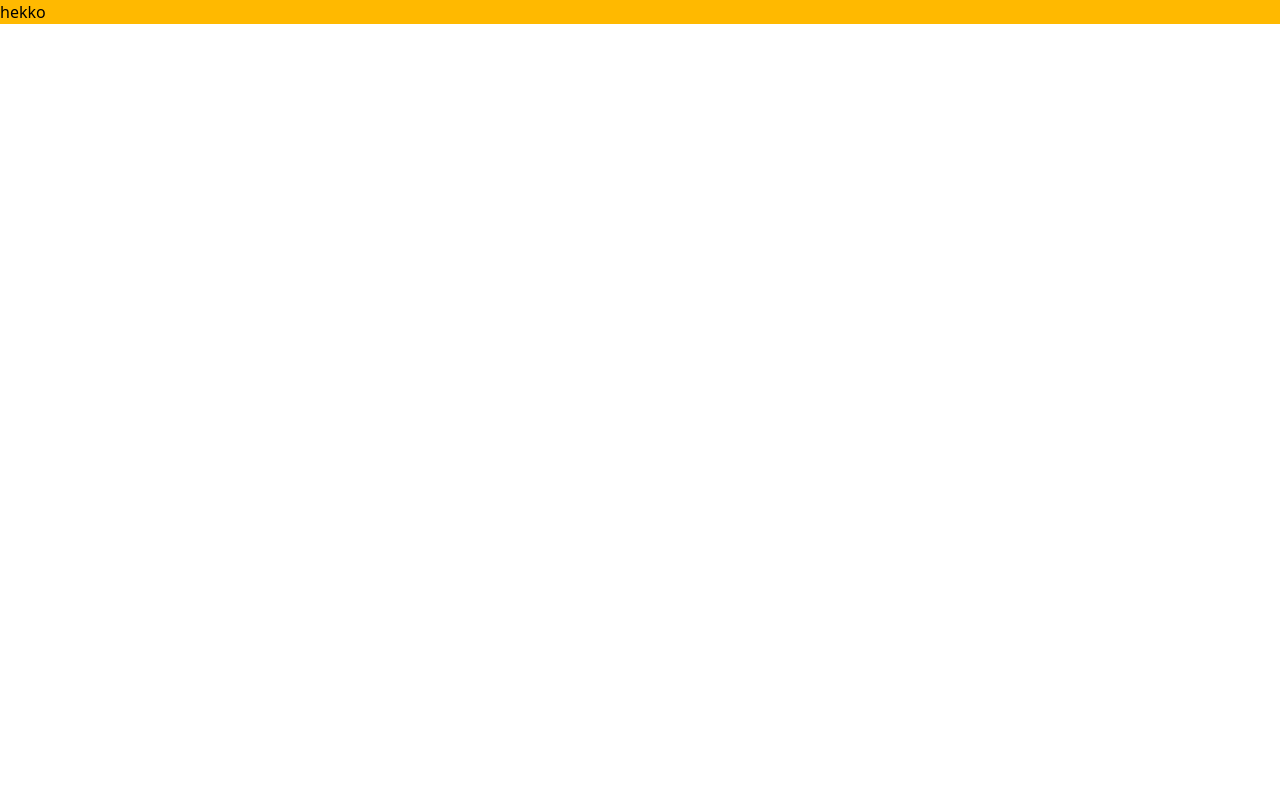
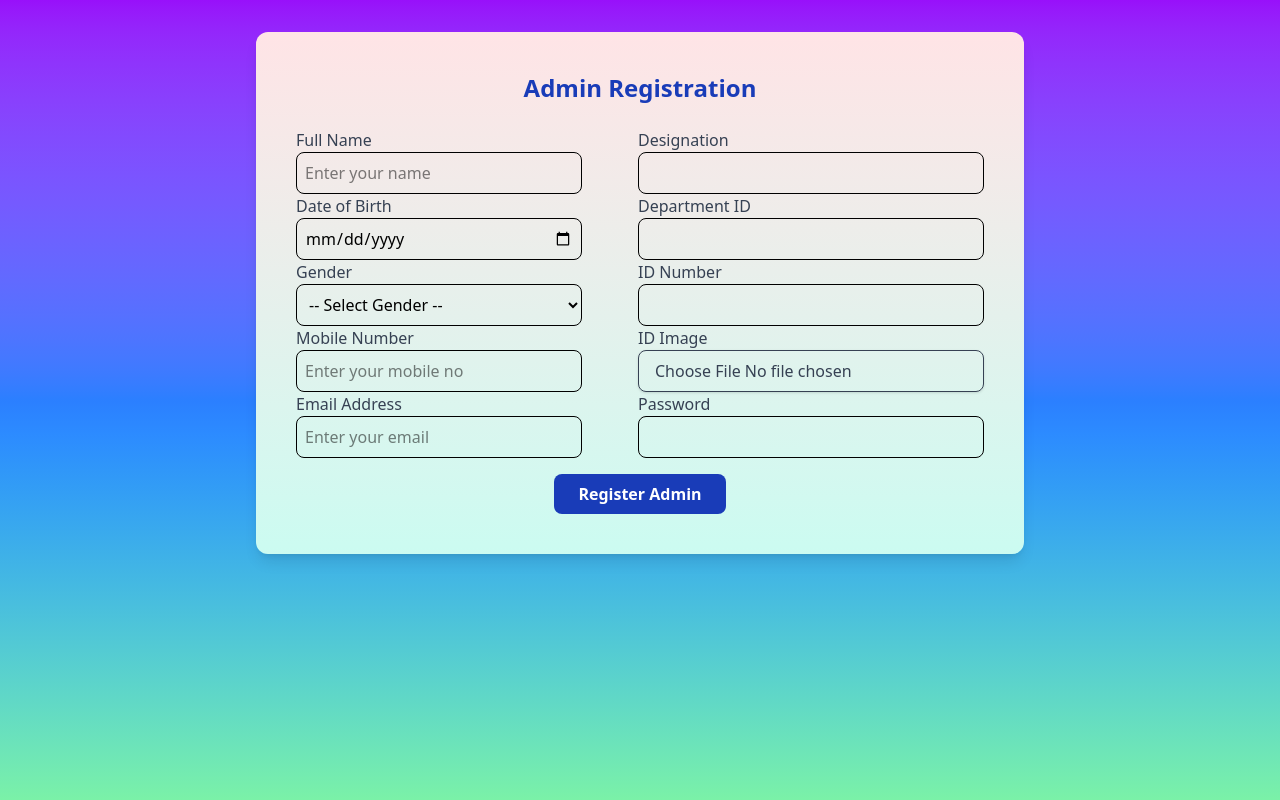
Before and after one commit to 01Ranjan/SGPI, a React (Vite) app in the folder client/: page / in a window 1280 px wide. Built offline with nearby package versions, Linux system fonts and the light colour scheme.

Commit message:
signup page done

```diff
--- a/client/src/App.jsx
+++ b/client/src/App.jsx
@@ -1,13 +1,14 @@
 import { useState } from 'react'
 import reactLogo from './assets/react.svg'
 import viteLogo from '/vite.svg'
+import Signup from './pages/Signup'
 
 function App() {
   const [count, setCount] = useState(0)
 
   return (
     <>
-      <div className="bg-amber-400">hekko</div>
+     <Signup/>
     </>
   )
 }
--- a/client/src/index.css
+++ b/client/src/index.css
@@ -1 +1,5 @@
 @import "tailwindcss";
+
+body {
+  @apply bg-gradient-to-t from-green-300 via-blue-500 to-purple-600 min-h-screen;
+}
--- /dev/null
+++ b/client/src/pages/Signup.jsx
@@ -0,0 +1,208 @@
+import React, { useState } from "react";
+
+export default function Signup() {
+  const [formData, setFormData] = useState({
+    fullName: "",
+    dob: "",
+    gender: "",
+    mobile: "",
+    email:"",
+    address: "",
+    designation: "",
+    idNumber: "",
+    idImage: null,
+    password: "",
+    departmentId: "",
+  });
+
+  const handleChange = (e) => {
+    const { name, value, files } = e.target;
+    if (files) {
+      setFormData({ ...formData, [name]: files[0] });
+    } else {
+      setFormData({ ...formData, [name]: value });
+    }
+  };
+
+  const handleSubmit = (e) => {
+    e.preventDefault();
+
+    // prepare form data for sending (for file upload)
+    const formDataToSend = new FormData();
+    Object.keys(formData).forEach((key) => {
+      formDataToSend.append(key, formData[key]);
+    });
+
+    // example POST request
+    fetch("/api/admin/register", {
+      method: "POST",
+      body: formDataToSend,
+    })
+      .then((res) => res.json())
+      .then((data) => console.log("Registration successful:", data))
+      .catch((err) => console.error("Error:", err));
+  };
+
+  return (
+    <div className="  flex items-center justify-center p-8">
+      <div className="bg-gradient-to-b from-rose-100 to-teal-100 grid  rounded-xl shadow-lg p-10 w-full max-w-3xl">
+        <h2 className="text-2xl font-bold text-center mb-6 text-blue-800">
+          Admin Registration
+        </h2>
+        <form onSubmit={handleSubmit} className="space-y-4">
+
+        <div className="flex justify-center gap-14 w-full">
+          <div >
+            {/* Full Name */}
+          <div >
+            <label className=" text-gray-700">Full Name</label>
+            <input
+              type="text"
+              name="fullName"
+              value={formData.fullName}
+              onChange={handleChange}
+              placeholder="Enter your name"
+              className="w-full border rounded-lg p-2"
+              required
+            />
+          </div>
+
+          {/* Date of Birth */}
+          <div>
+            <label className=" text-gray-700">Date of Birth</label>
+            <input
+              type="date"
+              name="dob"
+              value={formData.dob}
+              onChange={handleChange}
+              className="w-full border rounded-lg p-2"
+              required
+            />
+          </div>
+
+          {/* Gender */}
+          <div>
+            <label className=" text-gray-700">Gender</label>
+            <select
+              name="gender"
+              value={formData.gender}
+              onChange={handleChange}
+              className="w-full border rounded-lg p-2"
+              required
+            >
+              <option value="">-- Select Gender --</option>
+              <option value="Male">Male</option>
+              <option value="Female">Female</option>
+              <option value="Other">Other</option>
+            </select>
+          </div>
+
+          {/* Mobile Number */}
+          <div>
+            <label className=" text-gray-700">Mobile Number</label>
+            <input
+              type="tel"
+              name="mobile"
+              value={formData.mobile}
+              onChange={handleChange}
+              placeholder="Enter your mobile no"
+              className="w-full border rounded-lg p-2"
+              required
+            />
+          </div>
+          {/* email id */}
+          <div>
+            <label className=" text-gray-700 ">Email Address</label>
+            <input
+                type="email"
+                name="email"
+                value={formData.email}
+                onChange={handleChange}
+                placeholder="Enter your email"
+                className="w-full border rounded-lg p-2 "
+                required
+            />
+            </div>
+          </div>
+        <div>
+            {/* Designation */}
+          <div>
+            <label className=" text-gray-700">Designation</label>
+            <input
+              type="text"
+              name="designation"
+              value={formData.designation}
+              onChange={handleChange}
+              className="w-full border rounded-lg p-2"
+              required
+            />
+          </div>
+          {/* Department ID */}
+          <div>
+            <label className=" text-gray-700">Department ID</label>
+            <input
+              type="text"
+              name="departmentId"
+              value={formData.departmentId}
+              onChange={handleChange}
+              className="w-full border rounded-lg p-2"
+              required
+            />
+          </div>
+
+          {/* ID Number */}
+          <div>
+            <label className=" text-gray-700">ID Number</label>
+            <input
+              type="text"
+              name="idNumber"
+              value={formData.idNumber}
+              onChange={handleChange}
+              className="w-full border rounded-lg p-2"
+              required
+            />
+          </div>
+            {/* ID Image Upload */}
+          <div>
+            <label className="block text-gray-700">ID Image</label>
+            <input
+              type="file"
+              name="idImage"
+              accept="image/*"
+              onChange={handleChange}
+              className="cursor-pointer px-4 py-2 text-gray-700 font-medium border rounded-lg shadow "
+
+              required
+            />
+          </div>
+
+          {/* Password */}
+          <div>
+            <label className=" text-gray-700">Password</label>
+            <input
+              type="password"
+              name="password"
+              value={formData.password}
+              onChange={handleChange}
+              className="w-full border rounded-lg p-2"
+              required
+            />
+          </div>
+          </div>
+        </div>
+
+          {/* Submit Button */}
+          <div className="text-center">
+            <button
+              type="submit"
+              className="bg-blue-800 hover:bg-blue-900 text-white px-6 py-2 rounded-lg font-semibold"
+            >
+              Register Admin
+            </button>
+          </div>
+
+        </form>
+      </div>
+    </div>
+  );
+}
```
Also changed, not shown: client/src/pages/Home.jsx (added), client/src/pages/Login.jsx (added).
